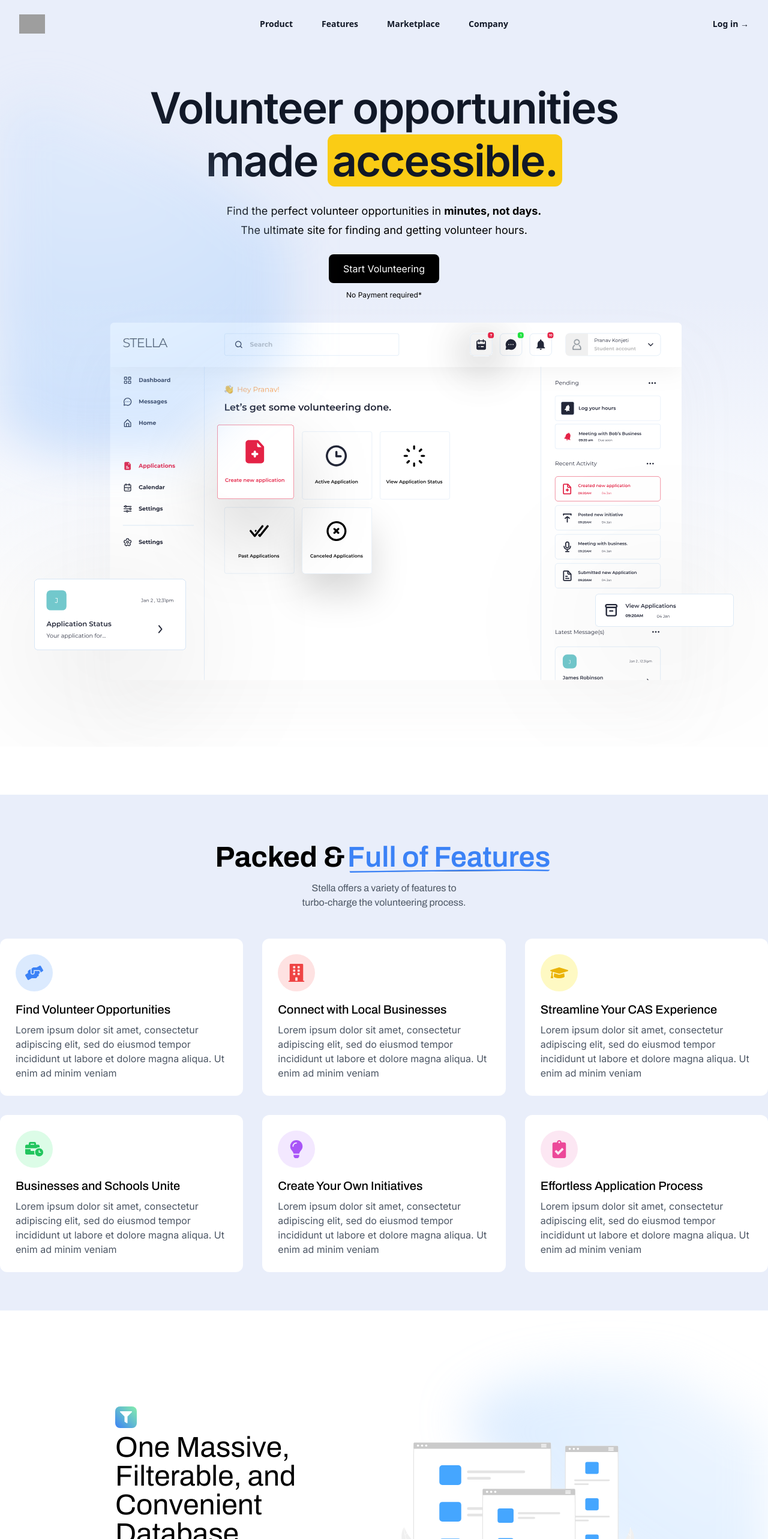
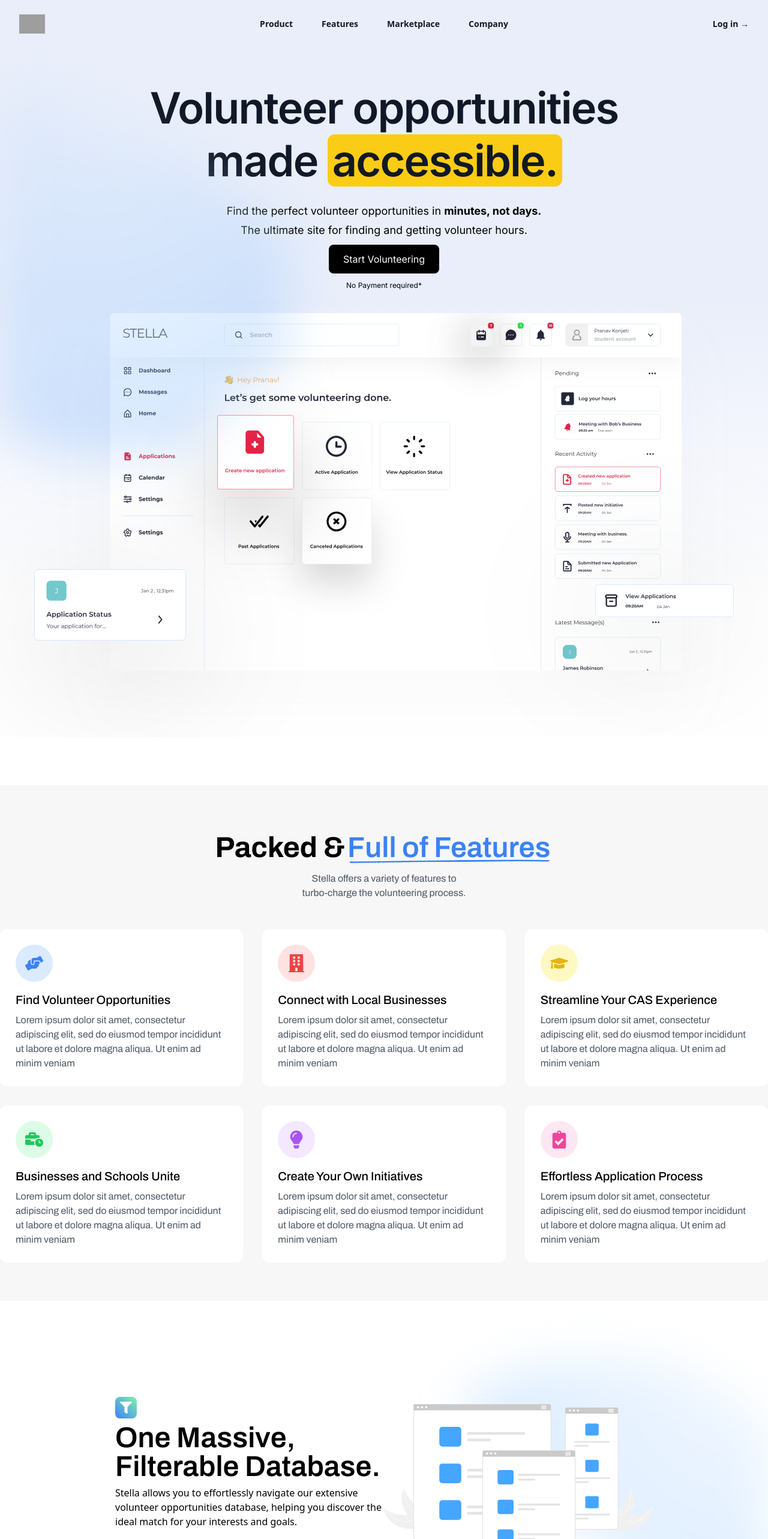
Before and after one commit to PkTheCoda/casapp, a Next.js app: page / in a window 1280 px wide. Shown: the top 2566 px of the page at 60% size. Built offline with nearby package versions, Linux system fonts and the light colour scheme; grey boxes are pictures that could not be loaded.

Commit message:
working on steps component and added animation

```diff
--- a/src/app/Components/ApplicationFeature1.jsx
+++ b/src/app/Components/ApplicationFeature1.jsx
@@ -22,11 +22,11 @@ export default function ApplicationFeature1() {
             </div>
                 <div className="w-[70%] h-max flex flex-col lg:flex-row">
                     <div className="lg:w-1/2 flex flex-col justify-center gap-y-2 ">
-                        <div className="font-archivo text-medium text-5xl flex flex-col gap-y-2">
+                        <div className="font-archivo text-medium text-5xl flex flex-col gap-y-2 font-semibold">
                             <div className='bg-gradient-to-bl from-green-300 to-blue-500  w-max p-2 rounded-lg'>
                                 <FaFilter className='h-5 w-5 text-white '/>
                             </div>
-                            One Massive, <br/> Filterable, and <br />Convenient Database.
+                            One Massive, <br/> Filterable Database.
                         </div>
                         <p>
                             Stella allows you to effortlessly navigate our extensive volunteer opportunities database, helping you discover the ideal match for your interests and goals.
@@ -50,12 +50,12 @@ export default function ApplicationFeature1() {
                     <div className='lg:w-1/2 flex items-center'>
                         <Image
                             src={search}
-                            className='w-max h-auto p-4'
+                            className='w-max h-auto p-8'
                         />
                     </div>
 
                     <div className="lg:w-1/2 flex flex-col justify-center gap-y-4 pl-8">
-                        <div className="font-archivo text-medium text-5xl flex flex-col gap-y-2">
+                        <div className="font-archivo text-medium text-5xl flex flex-col gap-y-2 font-semibold">
                             <div className='bg-gradient-to-b from-yellow-500 to-orange-600  w-max p-2 rounded-lg'>
                                 <FaSearch className='h-5 w-5 text-white '/>
                             </div>
@@ -72,6 +72,8 @@ export default function ApplicationFeature1() {
             </div>
 
 
+
+
         </>
     )
 }
--- a/src/app/Components/HeroComponent.jsx
+++ b/src/app/Components/HeroComponent.jsx
@@ -24,9 +24,31 @@ export default function HeroComponent() {
                         </p>
 
                         <div>
-                            <button className="z-[999] px-6 py-3 z- bg-black font-inter transition transform hover:scale-110 mt-4 text-white rounded-lg">
-                                Start Volunteering
-                            </button>
+                            <a
+                                class="group relative inline-flex items-center overflow-hidden rounded-lg bg-black px-6 py-3 text-white focus:outline-none focus:ring active:bg-indigo-500"
+                                href="/download"
+                                >
+                                <span class="absolute -start-full transition-all group-hover:start-4">
+                                    <svg
+                                    class="h-5 w-5 rtl:rotate-180"
+                                    xmlns="http://www.w3.org/2000/svg"
+                                    fill="none"
+                                    viewBox="0 0 24 24"
+                                    stroke="currentColor"
+                                    >
+                                    <path
+                                        stroke-linecap="round"
+                                        stroke-linejoin="round"
+                                        stroke-width="2"
+                                        d="M17 8l4 4m0 0l-4 4m4-4H3"
+                                    />
+                                    </svg>
+                                </span>
+
+                                <span class="font-inter transition-all group-hover:ms-4">
+                                    Start Volunteering
+                                </span>
+                            </a>
                             <p className="mt-3 text-xs font-inter">No Payment required*</p>
                         </div>
                     </div>
--- a/src/app/Components/InitialFeatures.jsx
+++ b/src/app/Components/InitialFeatures.jsx
@@ -86,7 +86,7 @@ const featuresData = [
 
 export default function Features() {
     return (
-      <div className="bg-[#e9eefa] pb-16">
+      <div className="bg-[#f7f7f7] pb-16">
 
 
         <div className="max-w-7xl mx-auto pt-20">
@@ -121,7 +121,7 @@ export default function Features() {
                 <h3 className="text-xl mb-2 font-archivo font-medium">
                   {feature.title}
                 </h3>
-                <p className="text-gray-600 text-base font-inter">
+                <p className="text-gray-600 text-base font-archivo">
                   {feature.subtitle}
                 </p>
               </div>
--- /dev/null
+++ b/src/app/Components/StepsComponent.jsx
@@ -0,0 +1,47 @@
+import React from 'react';
+import { FaArrowRight } from 'react-icons/fa'; // You can import other icons as needed
+import 'tailwindcss/tailwind.css';
+
+const StepsComponent = () => {
+  return (
+    <div className="bg-gray-100 py-8">
+      <div className="container mx-auto text-center">
+        <h2 className="text-2xl font-semibold text-gray-800 mb-8">How it works:</h2>
+
+        <div className="flex justify-center items-center space-x-8">
+          {/* Step 1 */}
+          <div className="flex flex-col items-center">
+            <div className="bg-white rounded-lg p-4 shadow-lg">
+              {/* Your content for Step 1 */}
+              <h3 className="text-xl font-semibold">Step 1</h3>
+              <p className="text-gray-700">Lorem ipsum dolor sit amet, consectetur adipiscing elit.</p>
+            </div>
+            <FaArrowRight className="text-blue-500 text-4xl mt-4" />
+          </div>
+
+          {/* Step 2 */}
+          <div className="flex flex-col items-center">
+            <div className="bg-white rounded-lg p-4 shadow-lg">
+              {/* Your content for Step 2 */}
+              <h3 className="text-xl font-semibold">Step 2</h3>
+              <p className="text-gray-700">Sed do eiusmod tempor incididunt ut labore et dolore magna aliqua.</p>
+            </div>
+            <FaArrowRight className="text-blue-500 text-4xl mt-4" />
+          </div>
+
+          {/* Step 3 */}
+          <div className="flex flex-col items-center">
+            <div className="bg-white rounded-lg p-4 shadow-lg">
+              {/* Your content for Step 3 */}
+              <h3 className="text-xl font-semibold">Step 3</h3>
+              <p className="text-gray-700">Ut enim ad minim veniam, quis nostrud exercitation ullamco laboris.</p>
+            </div>
+            <FaArrowRight className="text-blue-500 text-4xl mt-4" />
+          </div>
+        </div>
+      </div>
+    </div>
+  );
+};
+
+export default StepsComponent;
--- a/src/app/page.js
+++ b/src/app/page.js
@@ -5,6 +5,7 @@ import InitialFeatures from './Components/InitialFeatures'
 import TrustedBy from './Components/TrustedBy'
 import ApplicationFeature1 from './Components/ApplicationFeature1'
 import BetterCas from './Components/Bettercas'
+import StepsComponent from './Components/StepsComponent'
 
 
 export default function Page() {
@@ -17,6 +18,7 @@ export default function Page() {
                 {/* <TrustedBy /> */}
                 <ApplicationFeature1 />
                 <BetterCas />
+                <StepsComponent />
 
 
             </main>
```
